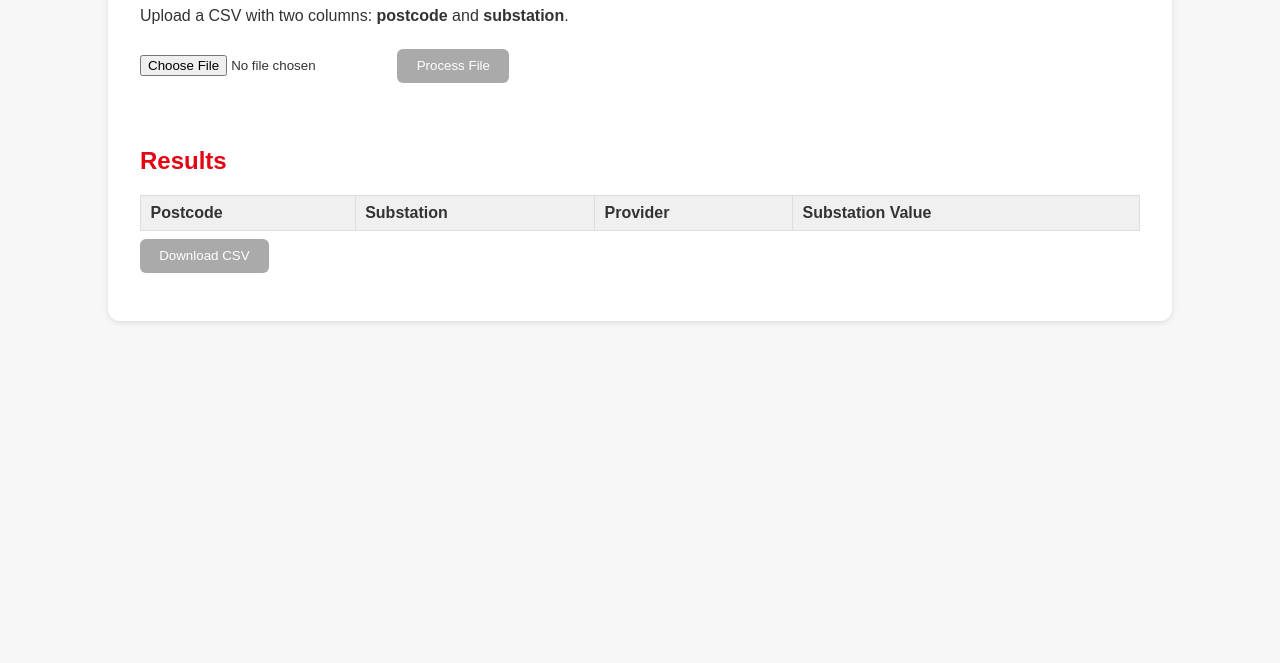
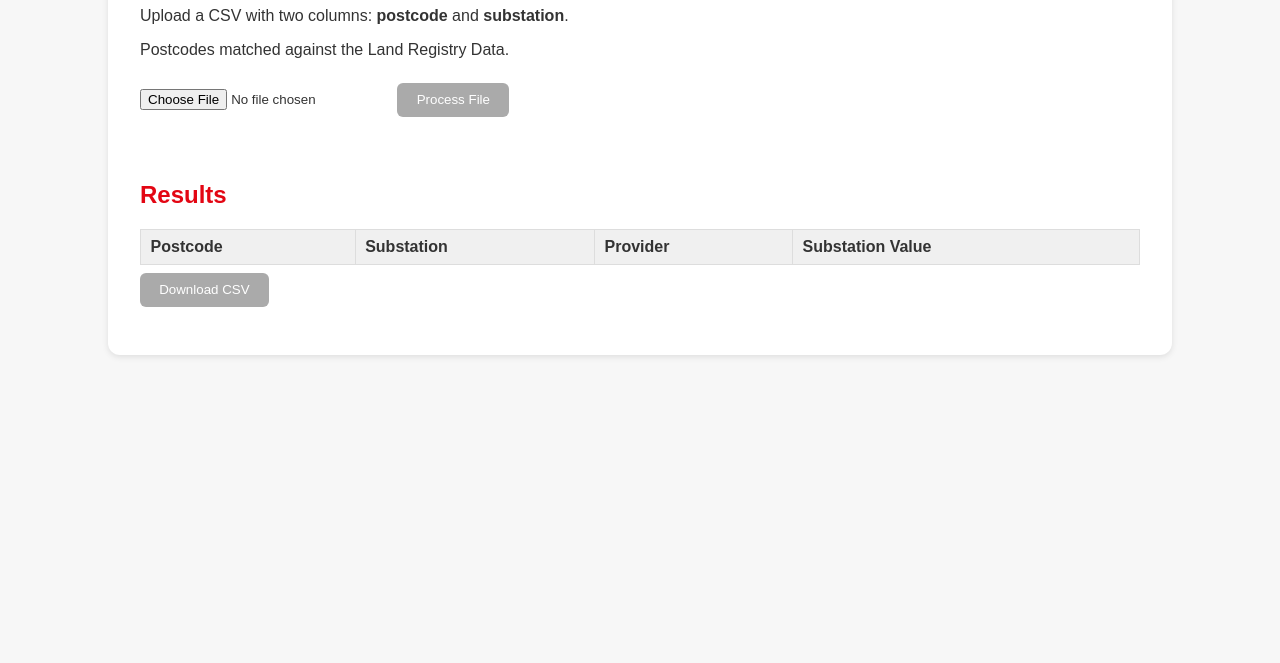
Before and after one commit to KayleighWilkinson/GBIS-Calculator, a plain HTML site: page index.html in a window 1280 px wide. Shown: the part 137-800 px from the top of the page. Drawn offline with nearby package versions, Linux system fonts and the light colour scheme.

Commit message:
Add files via upload

```diff
--- a/index.html
+++ b/index.html
@@ -12,7 +12,7 @@
   <h1>Social Housing Provider & Substation Matcher</h1>
 
   <p>Upload a CSV with two columns: <strong>postcode</strong> and <strong>substation</strong>.</p>
-
+<p>Postcodes matched against the Land Registry Data</strong>.</p>
   <input type="file" id="inputFile" accept=".csv">
   <button id="processBtn" disabled>Process File</button>
 
```
